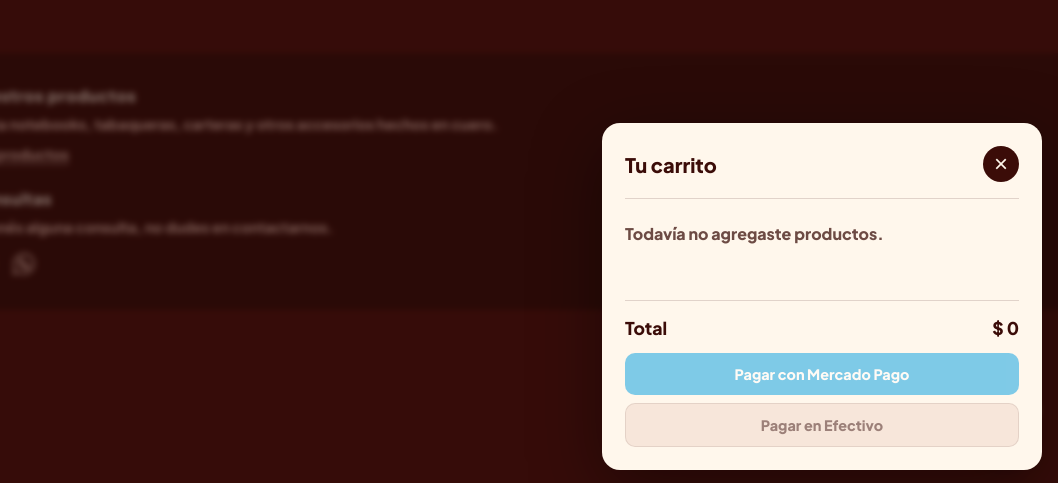
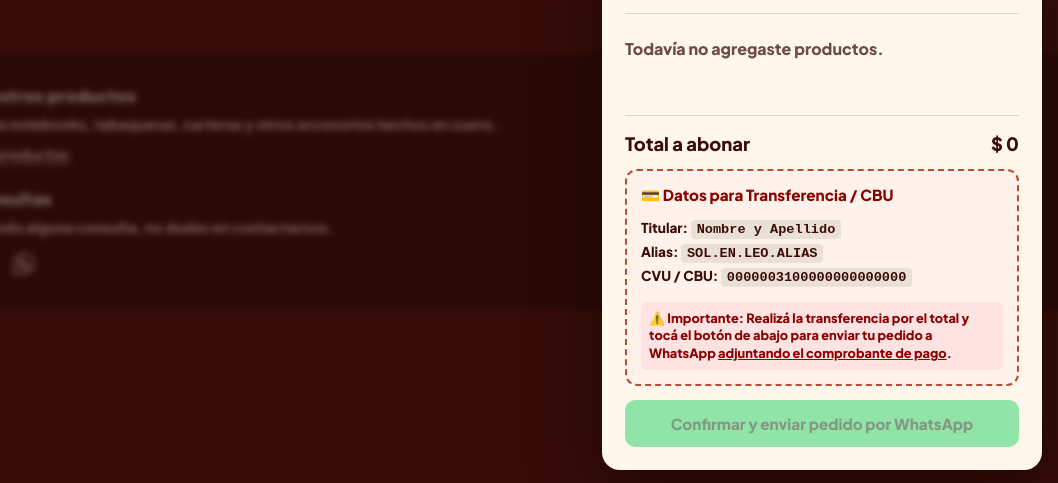
Before and after one commit to benjitaxx78/sol-en-leo., a plain HTML site: page index.html in a window 1280 px wide. Both pictures are taken after a click on the link "Abrir carrito, 0 productos". Shown: the part 314-797 px from the top of the page, 222-1280 px from the left. Drawn offline with Linux system fonts and the light colour scheme; no server answers.

Commit message:
arreglo del carro

```diff
--- a/index.html
+++ b/index.html
@@ -97,15 +97,26 @@
             <ul class="lista-carrito" id="lista-carrito"></ul>
            <div class="pie-carrito">
                 <div class="monto-total">
-                    <span>Total</span>
+                    <span>Total a abonar</span>
                     <strong id="total-carrito">$0</strong>
                 </div>
+
+                <!-- Caja de datos bancarios para transferencia -->
+                <div class="caja-transferencia">
+                    <p class="titulo-transferencia">💳 Datos para Transferencia / CBU</p>
+                    <div class="datos-banco">
+                        <p><strong>Titular:</strong> <span id="datos-titular">Nombre y Apellido</span></p>
+                        <p><strong>Alias:</strong> <span id="datos-alias">SOL.EN.LEO.ALIAS</span></p>
+                        <p><strong>CVU / CBU:</strong> <span id="datos-cvu">0000003100000000000000</span></p>
+                    </div>
+                    <p class="aviso-comprobante">
+                        ⚠️ <strong>Importante:</strong> Realizá la transferencia por el total y tocá el botón de abajo para enviar tu pedido a WhatsApp <u>adjuntando el comprobante de pago</u>.
+                    </p>
+                </div>
+
                 <div class="acciones-carrito">
-                    <button class="btn-checkout btn-mercadopago" id="btn-comprar-mp" type="button">
-                            Pagar con Mercado Pago
-                    </button>
-                    <button class="btn-checkout btn-efectivo" id="btn-comprar-efectivo" type="button">
-                            Pagar en Efectivo
+                    <button class="btn-checkout btn-whatsapp-confirmar" id="btn-comprar-wa" type="button">
+                        Confirmar y enviar pedido por WhatsApp
                     </button>
                 </div>
             </div>
--- a/script.js
+++ b/script.js
@@ -47,8 +47,7 @@ const botonCerrarCarrito = modalCarrito ? modalCarrito.querySelector(".cerrar-ca
 const listaCarrito = modalCarrito ? modalCarrito.querySelector("#lista-carrito") : null;
 const carritoVacio = modalCarrito ? modalCarrito.querySelector("#carrito-vacio") : null;
 const totalCarrito = modalCarrito ? modalCarrito.querySelector("#total-carrito") : null;
-const btnComprarMP = modalCarrito ? modalCarrito.querySelector("#btn-comprar-mp") : null;
-const btnComprarEfectivo = modalCarrito ? modalCarrito.querySelector("#btn-comprar-efectivo") : null;
+const btnComprarWA = modalCarrito ? modalCarrito.querySelector("#btn-comprar-wa") : null;
 
 const formatoMoneda = new Intl.NumberFormat("es-AR", {
   style: "currency",
@@ -124,8 +123,7 @@ function renderizarCarrito() {
   totalCarrito.textContent = formatearPrecio(precioTotal);
 
   const carritoTieneItems = cantidadTotal > 0;
-  if (btnComprarMP) btnComprarMP.disabled = !carritoTieneItems;
-  if (btnComprarEfectivo) btnComprarEfectivo.disabled = !carritoTieneItems;
+  if (btnComprarWA) btnComprarWA.disabled = !carritoTieneItems;
 
   guardarCarrito();
 }
@@ -173,12 +171,12 @@ if (listaCarrito) {
   });
 }
 
-// Acción: Pagar en Efectivo o Transferencia vía WhatsApp
-if (btnComprarEfectivo) {
-  btnComprarEfectivo.addEventListener("click", () => {
+// Envío de pedido a WhatsApp con aviso de comprobante
+if (btnComprarWA) {
+  btnComprarWA.addEventListener("click", () => {
     if (carrito.size === 0) return;
 
-    let mensaje = "¡Hola! Quiero hacer el siguiente pedido para pagar en *EFECTIVO / TRANSFERENCIA*:\n\n";
+    let mensaje = "¡Hola! Realicé la transferencia para el siguiente pedido en Sol en Leo:\n\n";
     let precioTotal = 0;
 
     for (const [_, prod] of carrito) {
@@ -187,83 +185,13 @@ if (btnComprarEfectivo) {
       mensaje += `• ${prod.cantidad}x ${prod.nombre} (${formatearPrecio(subtotal)})\n`;
     }
 
-    mensaje += `\n*Total a abonar: ${formatearPrecio(precioTotal)}*\n¿Cómo coordinamos el retiro o la entrega?`;
+    mensaje += `\n*Monto transferido: ${formatearPrecio(precioTotal)}*\n\n📌 Adjunto el comprobante de transferencia a este mensaje para coordinar el envío.`;
 
     const numeroTelefono = "5493425994955";
     const urlWhatsApp = `https://wa.me/${numeroTelefono}?text=${encodeURIComponent(mensaje)}`;
 
     window.open(urlWhatsApp, "_blank");
   });
-}
-
-// Acción: Pagar con Mercado Pago
-if (btnComprarMP) {
-  btnComprarMP.addEventListener("click", async () => {
-    if (carrito.size === 0) return;
-
-    btnComprarMP.disabled = true;
-    const textoOriginal = btnComprarMP.textContent;
-    btnComprarMP.textContent = "Cargando Mercado Pago...";
-
-    try {
-      const items = Array.from(carrito.values()).map((p) => ({
-        nombre: p.nombre,
-        precio: p.precio,
-        cantidad: p.cantidad,
-      }));
-
-      localStorage.setItem("sol_en_leo_orden_pendiente", JSON.stringify(items));
-
-      const res = await fetch("/.netlify/functions/create-preference", {
-        method: "POST",
-        headers: { "Content-Type": "application/json" },
-        body: JSON.stringify({ items }),
-      });
-
-      const data = await res.json();
-      if (!res.ok) throw new Error(data.error || "No se pudo iniciar el pago");
-
-      window.location.href = data.init_point;
-    } catch (err) {
-      alert(`Error al procesar el pago: ${err.message}`);
-      btnComprarMP.disabled = false;
-      btnComprarMP.textContent = textoOriginal;
-    }
-  });
-}
-
-// Verificar si el comprador regresa tras pagar exitosamente en Mercado Pago
-function verificarEstadoPago() {
-  const urlParams = new URLSearchParams(window.location.search);
-  const estadoPago = urlParams.get("pago");
-
-  if (estadoPago === "exito") {
-    const ordenPendiente = JSON.parse(localStorage.getItem("sol_en_leo_orden_pendiente") || "[]");
-
-    carrito.clear();
-    localStorage.removeItem("sol_en_leo_carrito");
-    renderizarCarrito();
-
-    let mensajeWA = "Hola Buenas! pagué ";
-    let totalMonto = 0;
-    let listaProductosStr = "";
-
-    ordenPendiente.forEach((prod) => {
-      totalMonto += prod.precio * prod.cantidad;
-      listaProductosStr += `\n• ${prod.nombre}${prod.cantidad > 1 ? ` (x${prod.cantidad})` : ""}`;
-    });
-
-    mensajeWA += `${formatearPrecio(totalMonto)} por:${listaProductosStr}`;
-
-    const numeroTelefono = "5493425994955";
-    const urlWhatsApp = `https://wa.me/${numeroTelefono}?text=${encodeURIComponent(mensajeWA)}`;
-
-    window.history.replaceState({}, document.title, window.location.pathname);
-    localStorage.removeItem("sol_en_leo_orden_pendiente");
-
-    alert("¡Pago aprobado con éxito! Te redirigimos a WhatsApp para coordinar el envío.");
-    window.location.href = urlWhatsApp;
-  }
 }
 
 if (modalProducto && botonCerrarModal) {
@@ -390,6 +318,5 @@ async function cargarProductosCMS() {
 
 document.addEventListener('DOMContentLoaded', () => {
   renderizarCarrito();
-  verificarEstadoPago();
   cargarProductosCMS();
 });
--- a/style.css
+++ b/style.css
@@ -574,6 +574,95 @@ body {
 .btn-efectivo:hover {
     background-color: #e4c8ba;
 }
+.pie-carrito {
+    display: flex;
+    flex-direction: column;
+    gap: 14px;
+    padding-top: 16px;
+    border-top: 1px solid rgba(59, 12, 8, 0.15);
+}
+
+.monto-total {
+    display: flex;
+    justify-content: space-between;
+    font-size: 1.15rem;
+    font-weight: 700;
+}
+
+/* Caja destacada de transferencia */
+.caja-transferencia {
+    background-color: #fff2eb;
+    border: 2px dashed #b84c36;
+    border-radius: 12px;
+    padding: 14px;
+    color: #3b0c08;
+    display: flex;
+    flex-direction: column;
+    gap: 8px;
+    text-align: left;
+}
+
+.titulo-transferencia {
+    font-weight: 700;
+    font-size: 0.95rem;
+    color: #8b0000;
+    margin-bottom: 2px;
+}
+
+.datos-banco p {
+    font-size: 0.85rem;
+    margin: 3px 0;
+    line-height: 1.4;
+}
+
+.datos-banco span {
+    font-family: monospace;
+    font-weight: 700;
+    background: #eae0d8;
+    padding: 2px 6px;
+    border-radius: 4px;
+    font-size: 0.85rem;
+}
+
+.aviso-comprobante {
+    font-size: 0.8rem;
+    color: #8b0000;
+    line-height: 1.35;
+    background: #ffe3e3;
+    padding: 8px;
+    border-radius: 6px;
+    margin-top: 4px;
+}
+
+/* Botón principal de WhatsApp */
+.btn-whatsapp-confirmar {
+    width: 100%;
+    padding: 14px 16px;
+    border: 0;
+    border-radius: 10px;
+    background-color: #25d366;
+    color: #0b3b18;
+    font-family: inherit;
+    font-size: 0.95rem;
+    font-weight: 800;
+    cursor: pointer;
+    box-shadow: 0 4px 12px rgba(37, 211, 102, 0.3);
+    transition: transform 0.1s ease, background-color 0.2s ease;
+}
+
+.btn-whatsapp-confirmar:hover {
+    background-color: #20bd5a;
+}
+
+.btn-whatsapp-confirmar:active {
+    transform: scale(0.98);
+}
+
+.btn-whatsapp-confirmar:disabled {
+    opacity: 0.5;
+    cursor: not-allowed;
+    box-shadow: none;
+}
 @media (max-width: 600px) {
     body {
         gap: 16px;
```
